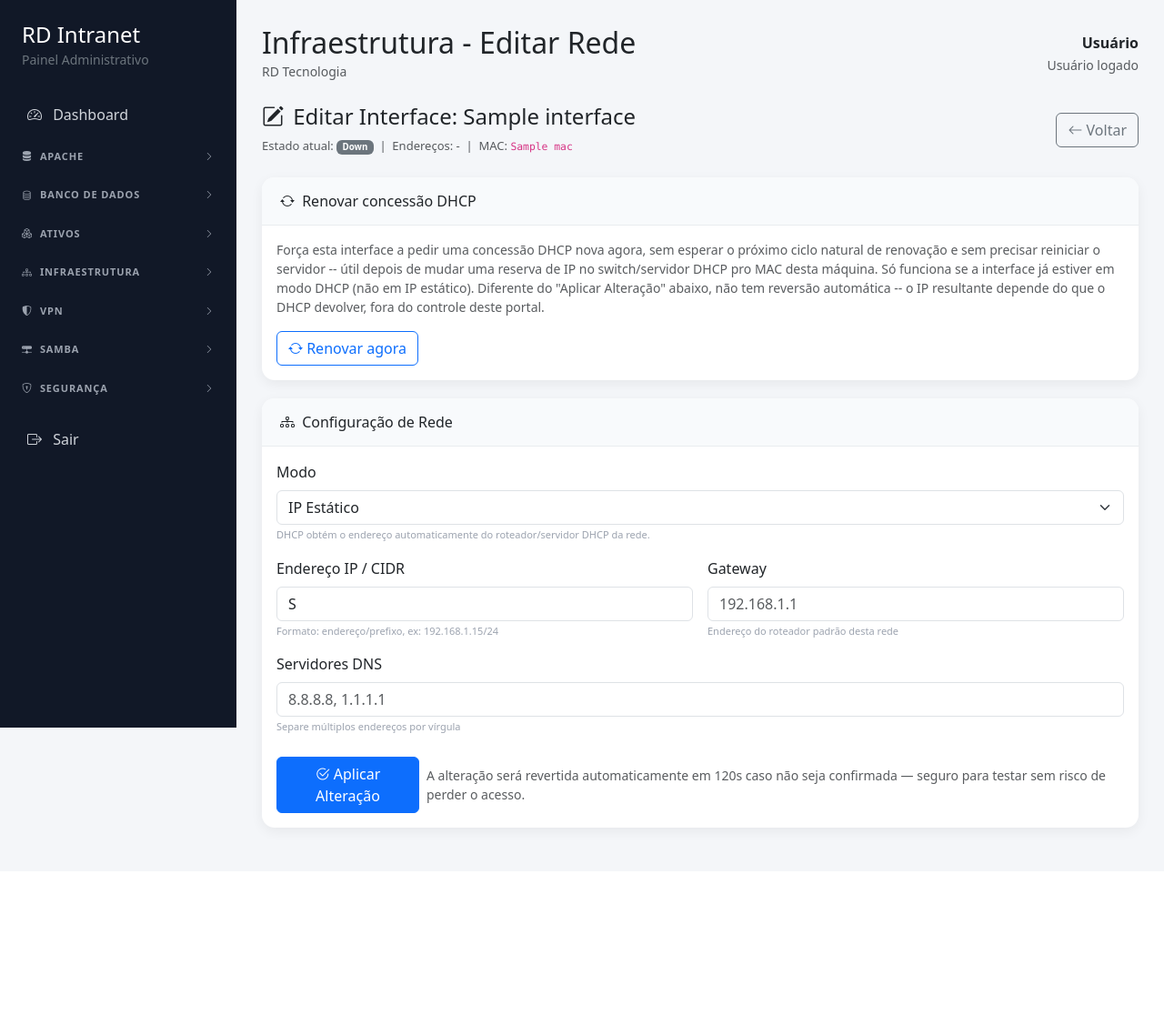
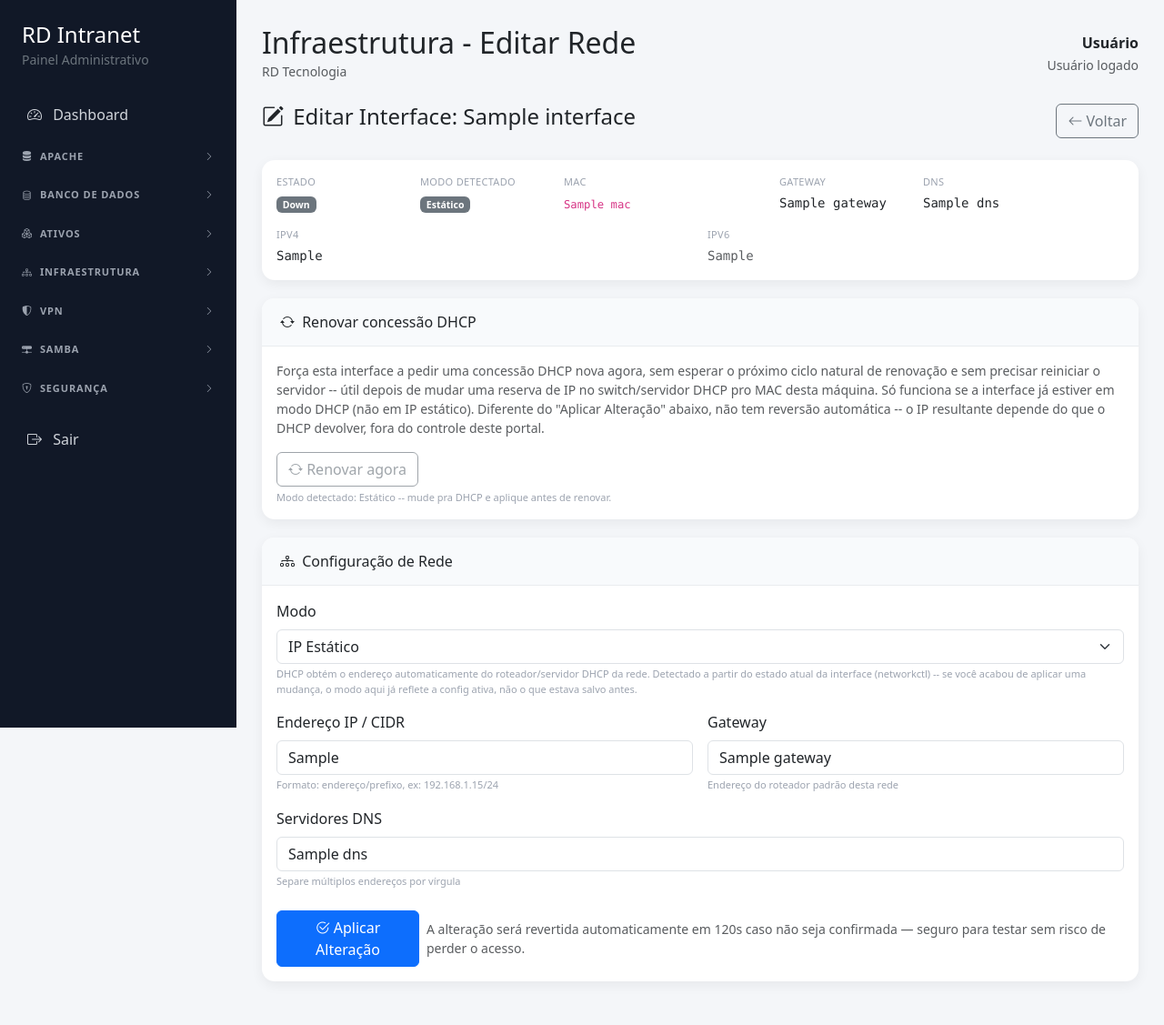
Before and after one commit to raonidore/rd-intranet, a PHP site: template app/Views/infrastructure/rede_editar.php in a window 1280 px wide. Shown: the whole page at 91% size. Before the commit the page ends 921 px from the top, so only its background shows below. Run offline with PHP 8.4, Linux system fonts and the light colour scheme; the template is opened without the code that fills it: most values are stand-ins (such as "Sample title", 1, 10 or a date in 2020); data that the repository does not hold is empty.

Commit message:
fix(rede): tela de editar interface mostra modo/gateway/DNS reais, layout legivel
Dois problemas: (1) o formulario sempre assumia "IP Estatico" com
gateway vazio (so o placeholder aparecia por cima, parecendo um valor
de verdade), mesmo numa interface em DHCP -- nunca detectava o modo
real; (2) o bloco de status espremia estado/enderecos IPv4+IPv6/MAC
numa unica linha minuscula, ilegivel com IPv6 no meio.

NetworkConfigService::detalhesInterface() le o estado de verdade via
networkctl status (presenca de "DHCP4 Client" = dhcp) + resolvectl dns,
nao um valor gravado antes -- reflete a config ativa mesmo em
interfaces configuradas por fora da RD Intranet (cloud-init, etc.).
View reescrita com bloco de info em grid (estado, modo detectado, MAC,
gateway, DNS, IPv4 e IPv6 cada um em sua propria linha) e formulario
pre-preenchido com os valores reais. Botao "Renovar" fica desabilitado
quando o modo detectado nao e DHCP, com guarda no JS pra nao quebrar
o resto do script quando o botao nao existe (mesma classe de bug ja
corrigida antes nesta sessao em outras telas).

Co-Authored-By: Claude Sonnet 5 <noreply@anthropic.com>

```diff
--- a/app/Controllers/NetworkController.php
+++ b/app/Controllers/NetworkController.php
@@ -50,6 +50,7 @@ class NetworkController extends Controller
         $this->view('infrastructure/rede_editar', [
             'interface' => $interface,
             'atual'     => $this->service->configuracaoAtual($interface),
+            'detalhes'  => $this->service->detalhesInterface($interface),
         ]);
     }
 
--- a/app/Views/infrastructure/rede_editar.php
+++ b/app/Views/infrastructure/rede_editar.php
@@ -10,22 +10,65 @@ $ipAtual = $atual['ipv4'][0] ?? '';
 .cfg-card { border:0; border-radius:14px; box-shadow:0 4px 14px rgba(0,0,0,.06); margin-bottom:1.25rem; }
 .cfg-card .card-header { background:#f8fafc; border-bottom:1px solid #e9ecef; border-radius:14px 14px 0 0; padding:14px 20px; }
 .field-help { font-size:11px; color:#9ca3af; margin-top:3px; }
+.info-rotulo { font-size:11px; text-transform:uppercase; letter-spacing:.03em; color:#9ca3af; margin-bottom:4px; }
+.info-valor { font-size:14px; }
+.info-valor .font-monospace { font-size:13px; }
 </style>
 
 <?= Alert::flash() ?>
 
-<div class="d-flex justify-content-between align-items-center mb-4">
-    <div>
-        <h4 class="mb-1"><i class="bi bi-pencil-square me-1"></i> Editar Interface: <?= htmlspecialchars($interface) ?></h4>
-        <span class="text-muted" style="font-size:13px">
-            Estado atual: <?= $atual['estado'] === 'up' ? '<span class="badge bg-success">Up</span>' : '<span class="badge bg-secondary">Down</span>' ?>
-            &nbsp;|&nbsp; Endereços: <?= htmlspecialchars(implode(', ', array_merge($atual['ipv4'], $atual['ipv6'])) ?: '-') ?>
-            &nbsp;|&nbsp; MAC: <code><?= htmlspecialchars($atual['mac']) ?></code>
-        </span>
-    </div>
+<div class="d-flex justify-content-between align-items-start mb-4 flex-wrap gap-2">
+    <h4 class="mb-0"><i class="bi bi-pencil-square me-1"></i> Editar Interface: <?= htmlspecialchars($interface) ?></h4>
     <a href="<?= url('/infraestrutura/rede') ?>" class="btn btn-outline-secondary">
         <i class="bi bi-arrow-left"></i> Voltar
     </a>
+</div>
+
+<div class="card cfg-card">
+    <div class="card-body">
+        <div class="row g-3">
+            <div class="col-6 col-md-2">
+                <div class="info-rotulo">Estado</div>
+                <div class="info-valor"><?= $atual['estado'] === 'up' ? '<span class="badge bg-success">Up</span>' : '<span class="badge bg-secondary">Down</span>' ?></div>
+            </div>
+            <div class="col-6 col-md-2">
+                <div class="info-rotulo">Modo detectado</div>
+                <div class="info-valor"><?= $detalhes['modo'] === 'dhcp' ? '<span class="badge bg-info text-dark">DHCP</span>' : '<span class="badge bg-secondary">Estático</span>' ?></div>
+            </div>
+            <div class="col-12 col-md-3">
+                <div class="info-rotulo">MAC</div>
+                <div class="info-valor"><code><?= htmlspecialchars($atual['mac']) ?></code></div>
+            </div>
+            <div class="col-6 col-md-2">
+                <div class="info-rotulo">Gateway</div>
+                <div class="info-valor font-monospace"><?= htmlspecialchars($detalhes['gateway'] ?: '-') ?></div>
+            </div>
+            <div class="col-6 col-md-3">
+                <div class="info-rotulo">DNS</div>
+                <div class="info-valor font-monospace"><?= htmlspecialchars($detalhes['dns'] ?: '-') ?></div>
+            </div>
+            <div class="col-12 col-md-6">
+                <div class="info-rotulo">IPv4</div>
+                <?php if (empty($atual['ipv4'])): ?>
+                    <div class="info-valor text-muted">-</div>
+                <?php else: ?>
+                    <?php foreach ($atual['ipv4'] as $ip): ?>
+                        <div class="info-valor font-monospace"><?= htmlspecialchars($ip) ?></div>
+                    <?php endforeach; ?>
+                <?php endif; ?>
+            </div>
+            <div class="col-12 col-md-6">
+                <div class="info-rotulo">IPv6</div>
+                <?php if (empty($atual['ipv6'])): ?>
+                    <div class="info-valor text-muted">-</div>
+                <?php else: ?>
+                    <?php foreach ($atual['ipv6'] as $ip): ?>
+                        <div class="info-valor font-monospace text-muted"><?= htmlspecialchars($ip) ?></div>
+                    <?php endforeach; ?>
+                <?php endif; ?>
+            </div>
+        </div>
+    </div>
 </div>
 
 <div id="alerta-pendente" class="alert alert-warning d-none">
@@ -54,9 +97,16 @@ $ipAtual = $atual['ipv4'][0] ?? '';
             não tem reversão automática -- o IP resultante depende do que o DHCP devolver, fora do
             controle deste portal.
         </p>
+        <?php if ($detalhes['modo'] !== 'dhcp'): ?>
+            <button type="button" class="btn btn-outline-secondary" disabled title="Esta interface está em IP estático, não em DHCP">
+                <i class="bi bi-arrow-repeat"></i> Renovar agora
+            </button>
+            <div class="field-help mt-1">Modo detectado: Estático -- mude pra DHCP e aplique antes de renovar.</div>
+        <?php else: ?>
             <button type="button" class="btn btn-outline-primary" id="btn-renovar">
                 <i class="bi bi-arrow-repeat"></i> Renovar agora
             </button>
+        <?php endif; ?>
     </div>
 </div>
 
@@ -71,10 +121,14 @@ $ipAtual = $atual['ipv4'][0] ?? '';
             <div class="mb-3">
                 <label class="form-label">Modo</label>
                 <select class="form-select" name="modo" id="campo-modo">
-                    <option value="estatico">IP Estático</option>
-                    <option value="dhcp">Automático (DHCP)</option>
+                    <option value="estatico" <?= $detalhes['modo'] === 'estatico' ? 'selected' : '' ?>>IP Estático</option>
+                    <option value="dhcp" <?= $detalhes['modo'] === 'dhcp' ? 'selected' : '' ?>>Automático (DHCP)</option>
                 </select>
-                <div class="field-help">DHCP obtém o endereço automaticamente do roteador/servidor DHCP da rede.</div>
+                <div class="field-help">
+                    DHCP obtém o endereço automaticamente do roteador/servidor DHCP da rede.
+                    Detectado a partir do estado atual da interface (networkctl) -- se você acabou de
+                    aplicar uma mudança, o modo aqui já reflete a config ativa, não o que estava salvo antes.
+                </div>
             </div>
 
             <div id="campos-estatico">
@@ -86,12 +140,12 @@ $ipAtual = $atual['ipv4'][0] ?? '';
                     </div>
                     <div class="col-md-6">
                         <label class="form-label">Gateway</label>
-                        <input type="text" class="form-control" name="gateway" placeholder="192.168.1.1">
+                        <input type="text" class="form-control" name="gateway" placeholder="192.168.1.1" value="<?= htmlspecialchars($detalhes['gateway']) ?>">
                         <div class="field-help">Endereço do roteador padrão desta rede</div>
                     </div>
                     <div class="col-md-12">
                         <label class="form-label">Servidores DNS</label>
-                        <input type="text" class="form-control" name="dns" placeholder="8.8.8.8, 1.1.1.1">
+                        <input type="text" class="form-control" name="dns" placeholder="8.8.8.8, 1.1.1.1" value="<?= htmlspecialchars($detalhes['dns']) ?>">
                         <div class="field-help">Separe múltiplos endereços por vírgula</div>
                     </div>
                 </div>
@@ -201,6 +255,7 @@ $ipAtual = $atual['ipv4'][0] ?? '';
     verificarStatus();
 
     const btnRenovar = document.getElementById('btn-renovar');
+    if (btnRenovar) {
         btnRenovar.addEventListener('click', async function () {
             if (!confirm(
                 'Forçar renovação da concessão DHCP em "' + INTERFACE + '"?\n\n' +
@@ -235,6 +290,7 @@ $ipAtual = $atual['ipv4'][0] ?? '';
                 btnRenovar.innerHTML = '<i class="bi bi-arrow-repeat"></i> Renovar agora';
             }
         });
+    }
 })();
 </script>
 
```
Also changed, not shown: app/Services/NetworkConfigService.php (+30 -0 lines). Lines whose indentation alone changed are shown as unchanged.
